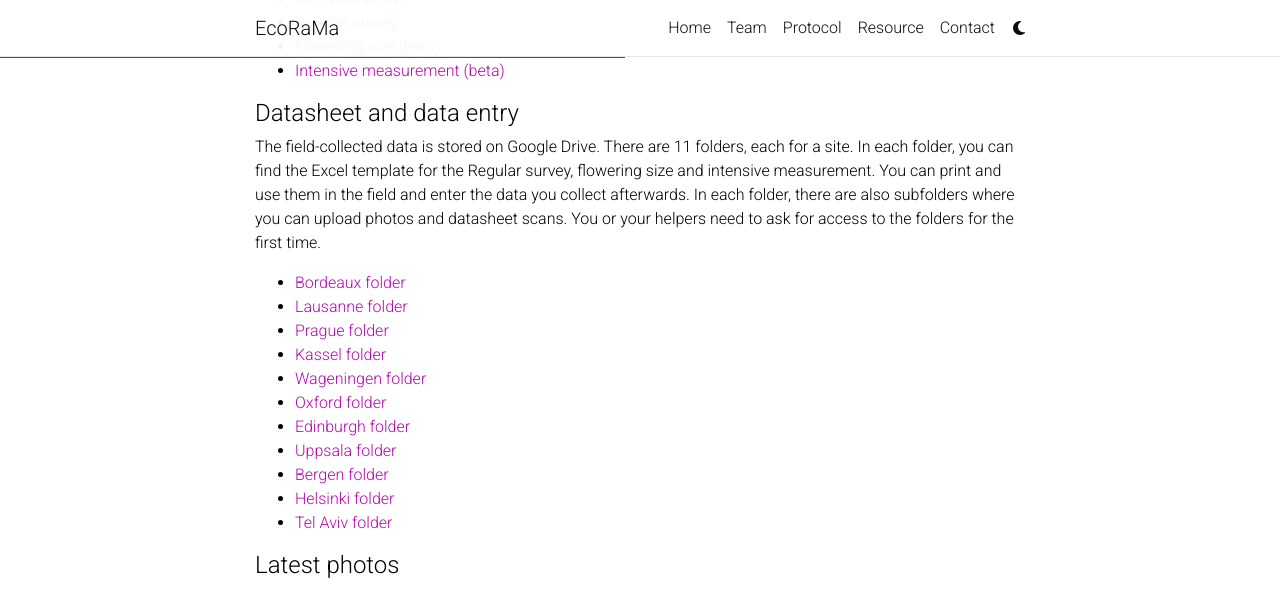
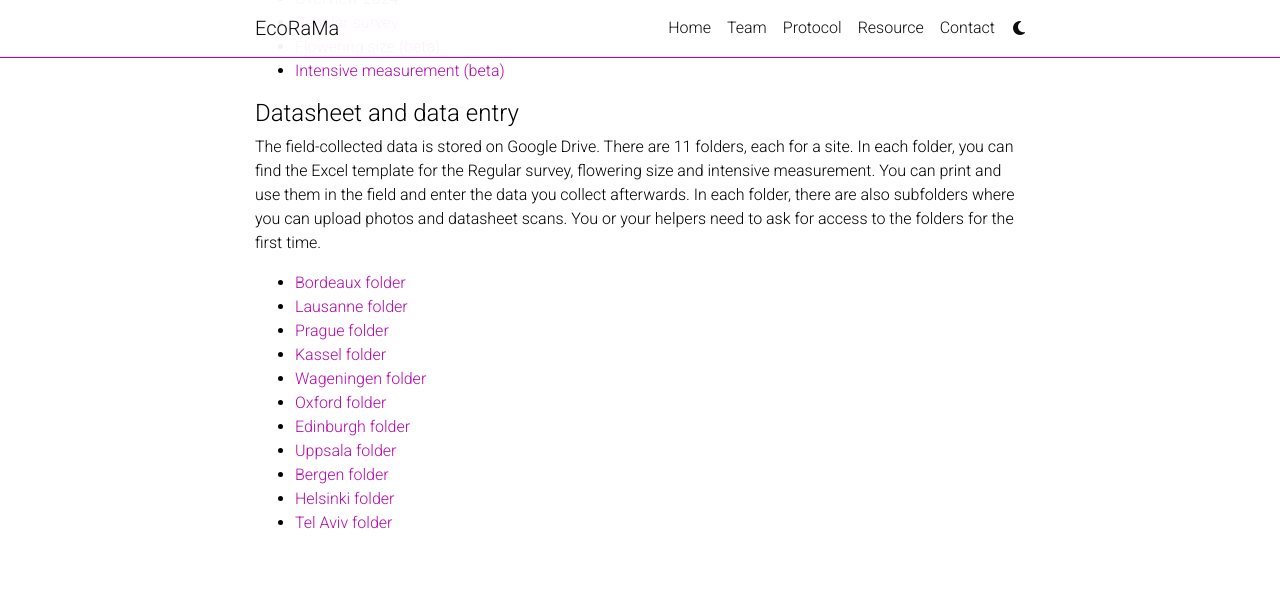
Before and after one commit to EcoRaMa/EcoRaMa.github.io, a Jekyll site: the page built from _projects/Data_collection_2024.md, in a window 1280 px wide and 1400 px high, scrolled down 869 px. Shown: the top 591 px of the window. Built offline with Jekyll 4.4.1, drawn with Linux system fonts in a browser that asks for light colours; full-size pictures stand in for the smaller copies a plugin makes; comment, search, counter and statistics services are not loaded; a style sheet for code colours, icons or effects is not loaded; some of the changed text lies outside the part shown.

Commit message:
Update Data_collection_2024.md

```diff
--- a/_projects/Data_collection_2024.md
+++ b/_projects/Data_collection_2024.md
@@ -62,61 +62,3 @@
 <li> <a href="https://drive.google.com/drive/folders/1rKJ9GSNL5yPSIcaiiB_FEZvG7NuuNewW?usp=sharing" target="_blank">Helsinki folder</a> </li>
 <li> <a href="https://drive.google.com/drive/folders/1N_SYFleP9o4kSz9cJU-DE9OLNsQbEJka?usp=sharing" target="_blank">Tel Aviv folder</a> </li>
 </ul>
-
-#### Latest photos
-**Range centre gardens**
-<div class="container">
-  <div class="row">
-    <div class="col-sm mt-3 mt-md-0">
-      Bordeaux (20240601)
-      {% include figure.html loading="eager" path="assets/img/Ecorama_photos/Bordeaux_20240601.jpg" title="example image" class="img-fluid rounded z-depth-1" %}
-    </div>
-    <div class="col-sm mt-3 mt-md-0">
-      Lausanne (20240612)
-      {% include figure.html loading="eager" path="assets/img/Ecorama_photos/Lausanne_20240612.jpg" title="example image" class="img-fluid rounded z-depth-1" %}
-    </div>
-     <div class="w-100"></div>
-    <div class="col-sm mt-3 mt-md-0">
-      Prague (20240503)
-      {% include figure.html loading="eager" path="assets/img/Ecorama_photos/Prague_20240503.jpg" title="example image" class="img-fluid rounded z-depth-1" %}
-    </div>
-    <div class="col-sm mt-3 mt-md-0">    </div>
-  </div>
-</div>
-
-**Range margin gardens**
-<div class="container">
-  <div class="row">
-    <div class="col-sm mt-3 mt-md-0">
-      Wageningen (20240530)
-      {% include figure.html loading="eager" path="assets/img/Ecorama_photos/Wageningen_RE3_20240530.jpg" title="example image" class="img-fluid rounded z-depth-1" %}
-    </div>
-    <div class="col-sm mt-3 mt-md-0">
-      Kassel (20240612)
-      {% include figure.html loading="eager" path="assets/img/Ecorama_photos/Kassel_20240612.jpg" title="example image" class="img-fluid rounded z-depth-1" %}
-    </div>
-  </div>
-</div>
-
-**Out-of-range gardens**
-<div class="container">
-  <div class="row">
-    <div class="col-sm mt-3 mt-md-0">
-      Edinburgh (20240530)
-      {% include figure.html loading="eager" path="assets/img/Ecorama_photos/Edinburgh_20240530.jpg" title="example image" class="img-fluid rounded z-depth-1" %}
-    </div>
-    <div class="col-sm mt-3 mt-md-0">
-      Bergen (20240531)
-      {% include figure.html loading="eager" path="assets/img/Ecorama_photos/Bergen_20240531.ipg.jpg" title="example image" class="img-fluid rounded z-depth-1" %}
-    </div>
-    <div class="w-100"></div>
-    <div class="col-sm mt-3 mt-md-0">
-      Uppsala (20240612)
-      {% include figure.html loading="eager" path="assets/img/Ecorama_photos/Uppsala_CE2_20240612_2.jpg" title="example image" class="img-fluid rounded z-depth-1" %}
-    </div>
-    <div class="col-sm mt-3 mt-md-0">
-      Helsinki (20240612)
-      {% include figure.html loading="eager" path="assets/img/Ecorama_photos/Helsinki_20240612.jpg" title="example image" class="img-fluid rounded z-depth-1" %}
-    </div>
-  </div>
-</div>
```
